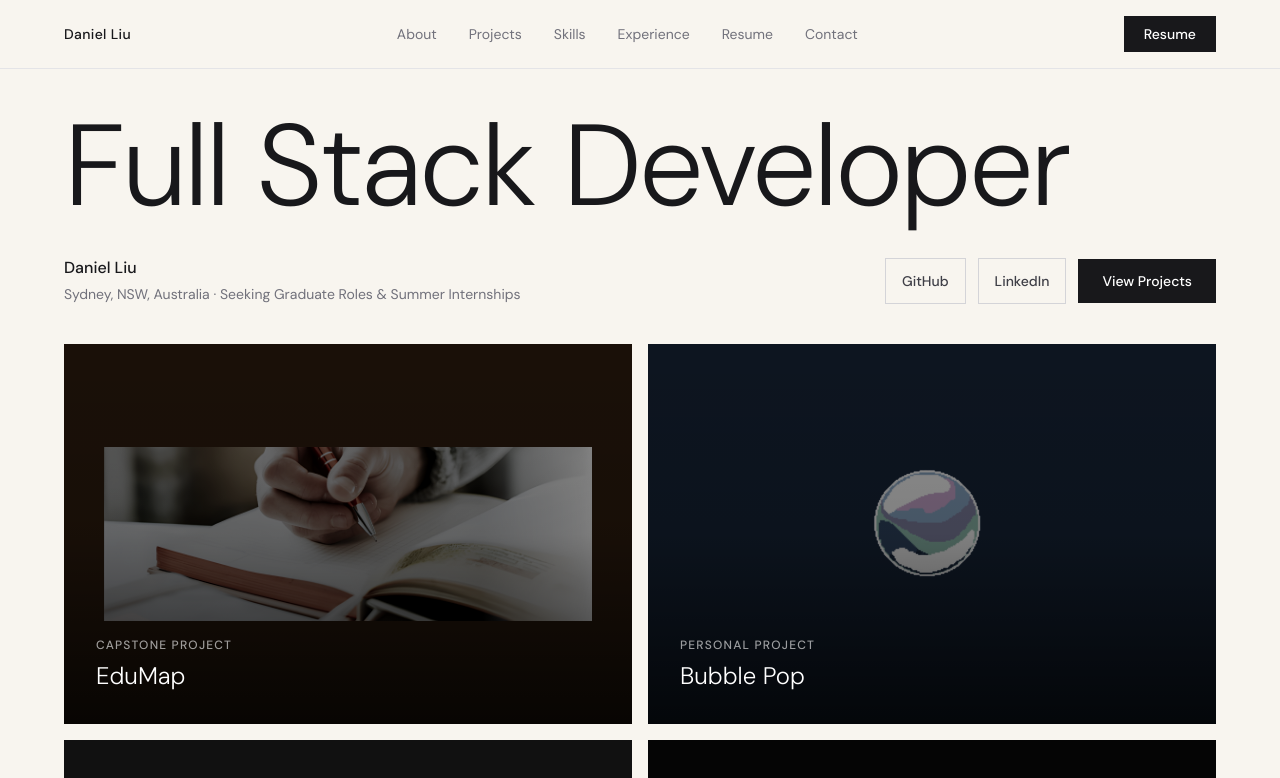
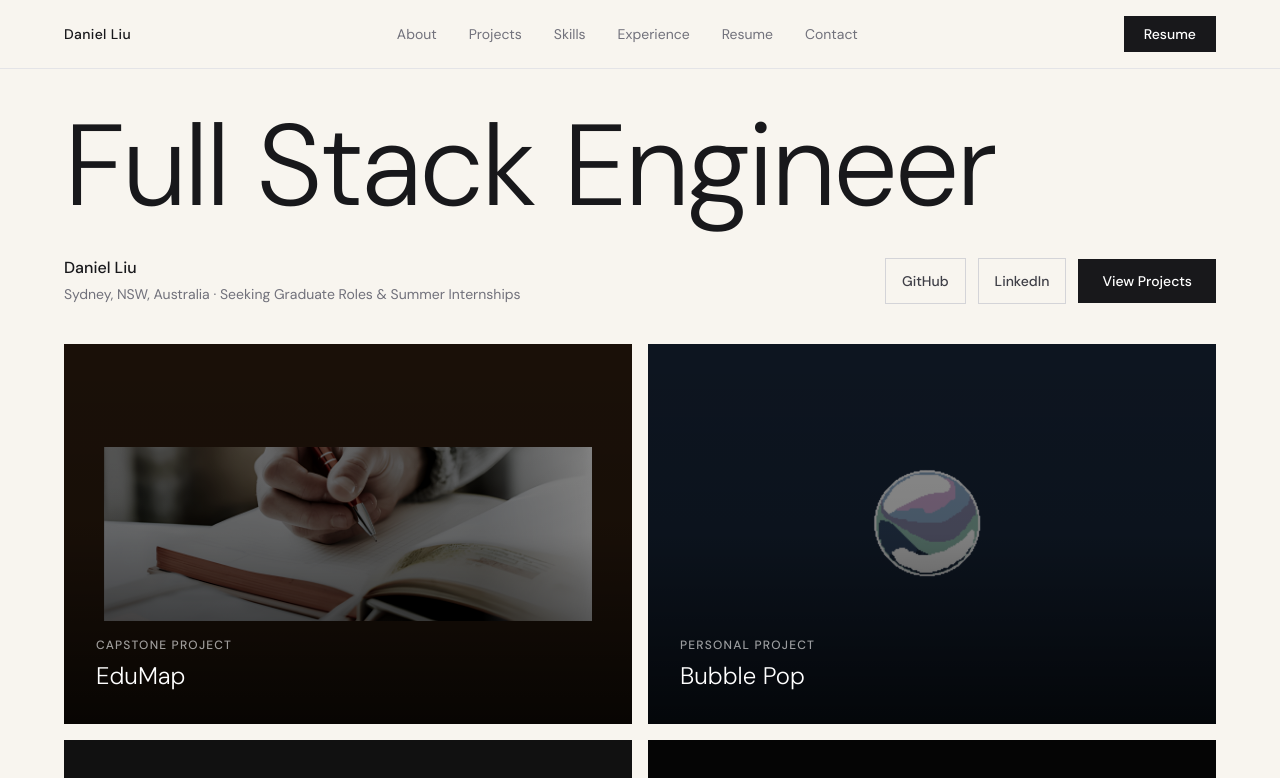
Before and after one commit to d4n1elliu/Portfolio, a React (Vite) app in the folder portfolio-frontend/: page / in a window 1280 px wide. Shown: the top 778 px of the page. Built offline with nearby package versions, Linux system fonts and the light colour scheme.

Commit message:
feat: update hero title to Full Stack Engineer

```diff
--- a/portfolio-frontend/src/components/layout/Hero.tsx
+++ b/portfolio-frontend/src/components/layout/Hero.tsx
@@ -7,7 +7,7 @@ export function Hero() {
         className="font-light leading-none tracking-tight text-zinc-900"
         style={{ fontSize: "clamp(3.5rem, 9vw, 8.5rem)", fontWeight: 300 }}
       >
-        Full Stack Developer
+        Full Stack Engineer
       </h1>
 
       <div className="mt-8 flex flex-col items-start justify-between gap-6 md:flex-row md:items-end">
```
